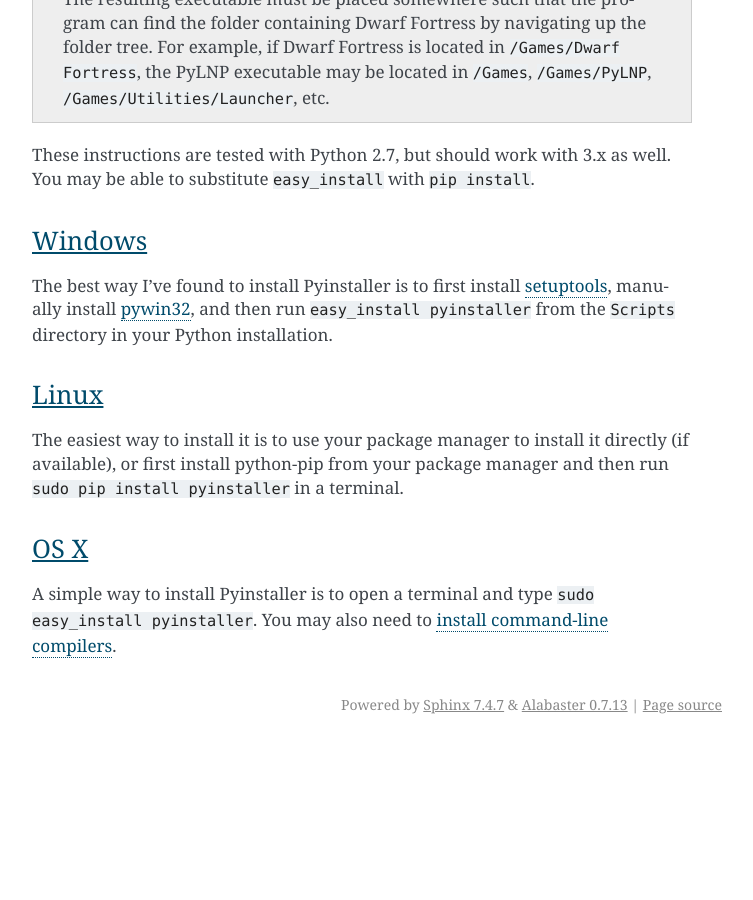
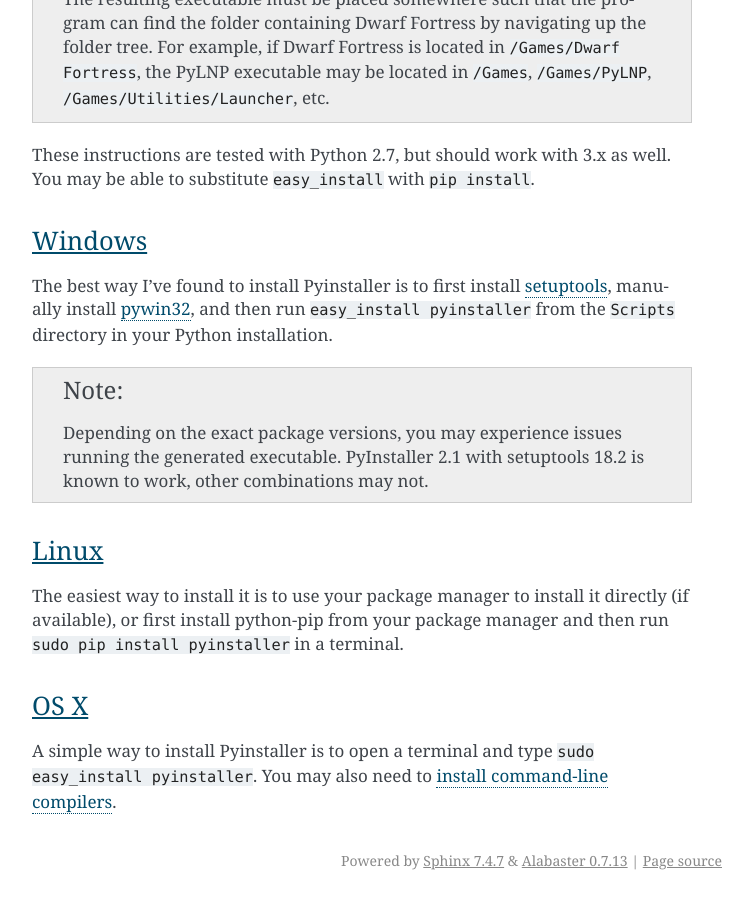
Before and after one commit to Pidgeot/python-lnp, a Sphinx documentation site: the page built from docs/building.rst, in a window 1280 px wide and 900 px high, scrolled down 3979 px. Shown: the whole window, without its empty margins (388-1141 px from the left). Built offline with Sphinx 7.4.7, drawn with Linux system fonts in a browser that asks for light colours; the version number could not be read and is left out; before the commit the page ends 4723 px from its top, so only the background shows below that.

```diff
--- a/docs/building.rst
+++ b/docs/building.rst
@@ -174,6 +174,11 @@ the ``Scripts`` directory in your Python installation.
 .. _setuptools: https://pypi.python.org/pypi/setuptools/0.9.8#windows
 .. _pywin32: http://sourceforge.net/projects/pywin32/files/pywin32
 
+.. note::
+  Depending on the exact package versions, you may experience issues running
+  the generated executable. PyInstaller 2.1 with setuptools 18.2 is known to
+  work, other combinations may not.
+
 Linux
 -----
 The easiest way to install it is to use your package manager to install it
--- a/docs/content.rst
+++ b/docs/content.rst
@@ -20,7 +20,7 @@ DFHack
 ======
 If DFHack is detected in the Dwarf Fortress folder, a DFHack tab is added to the launcher.
 This tab includes a list where preconfigured hacks can be turned on or off.
-See `this documentation <pylnp-json-dfhack> for configuration instructions.
+See `this documentation <pylnp-json-dfhack>` for configuration instructions.
 
 
 .. _content-manifest:
```
